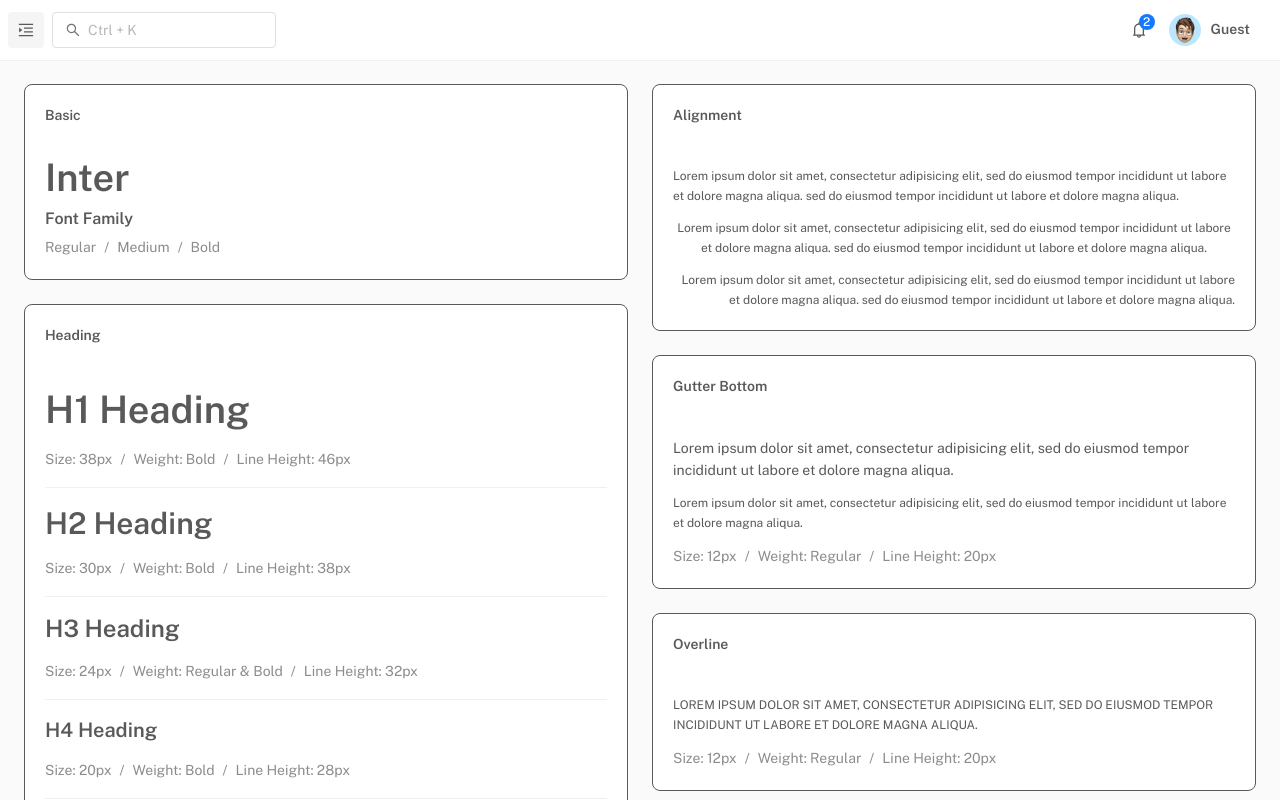
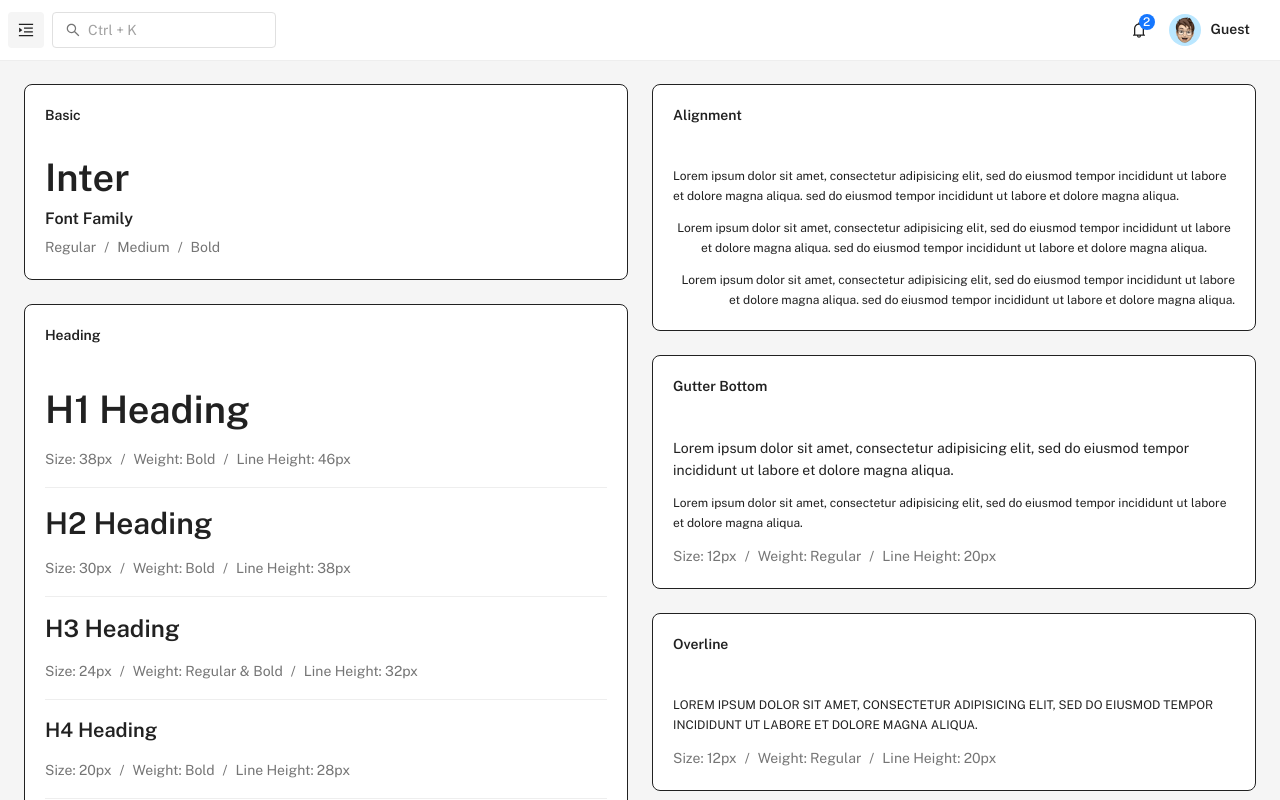
Before and after one commit to anaya2004/Personal_Stock_Assistant_MERN, a React (Vite) app in the folder frontend/: page /free/typography in a window 1280 px wide. Shown: the top 800 px of the page. Built offline with nearby package versions, Linux system fonts and the light colour scheme.

Commit message:
dark mode updated

```diff
--- a/frontend/package.json
+++ b/frontend/package.json
@@ -33,6 +33,7 @@
     "@mui/system": "^5.15.12",
     "@react-oauth/google": "^0.12.1",
     "@svgr/webpack": "^8.1.0",
+    "@tanstack/react-table": "^8.21.2",
     "@vitejs/plugin-react": "^4.2.1",
     "apexcharts": "^3.49.0",
     "axios": "^1.7.9",
--- a/frontend/src/components/cards/statistics/AnalyticEcommerce.jsx
+++ b/frontend/src/components/cards/statistics/AnalyticEcommerce.jsx
@@ -59,7 +59,7 @@ export default function AnalyticEcommerce({ color = 'primary', title, count, per
 AnalyticEcommerce.propTypes = {
   color: PropTypes.string,
   title: PropTypes.string,
-  count: PropTypes.string,
+  count: PropTypes.oneOfType([PropTypes.string, PropTypes.number]), // Accepts both
   percentage: PropTypes.number,
   isLoss: PropTypes.bool,
   extra: PropTypes.string
--- a/frontend/src/themes/palette.js
+++ b/frontend/src/themes/palette.js
@@ -35,20 +35,20 @@ export default function Palette(mode = 'light', presetColor = 'default') {
         black: '#000',
         white: '#fff'
       },
-      primary: paletteColor.primary || { main: mode === 'dark' ? '#90caf9' : '#1976d2' },
-      secondary: paletteColor.secondary || { main: mode === 'dark' ? '#f48fb1' : '#9c27b0' },
+      primary: paletteColor.primary || { main: '#1976d2' }, // Professional Blue
+      secondary: paletteColor.secondary || { main: '#64b5f6' }, // Light Blue
       text: {
-        primary: paletteColor.grey[7] || '#595959',
-        secondary: paletteColor.grey[5] || '#8c8c8c',
-        disabled: paletteColor.grey[4] || '#bfbfbf'
+        primary: mode === 'dark' ? '#e0e0e0' : paletteColor.grey[8] || '#212121', // Lighter Grey in dark mode, Dark Grey in light mode
+        secondary: mode === 'dark' ? '#bdbdbd' : paletteColor.grey[6] || '#757575', // Slightly Lighter Grey in dark mode, Medium Grey in light mode
+        disabled: paletteColor.grey[4] || '#bdbdbd'
       },
       action: {
-        disabled: paletteColor.grey[3] || '#d9d9d9'
+        disabled: paletteColor.grey[3] || '#e0e0e0'
       },
-      divider: paletteColor.grey[2] || '#f0f0f0',
+      divider: paletteColor.grey[2] || '#eeeeee', // Light Grey Divider
       background: {
-        paper: mode === 'dark' ? '#1e1e1e' : '#ffffff',
-        default: mode === 'dark' ? '#121212' : '#fafafa'
+        paper: mode === 'dark' ? '#303030' : '#ffffff', // Dark Grey/White for paper
+        default: mode === 'dark' ? '#121212' : '#f5f5f5' // Darker/Lighter Grey for background
       }
     }
   });
```
Also changed, not shown: 2 other files (tests, documents, lock files or other folders).
